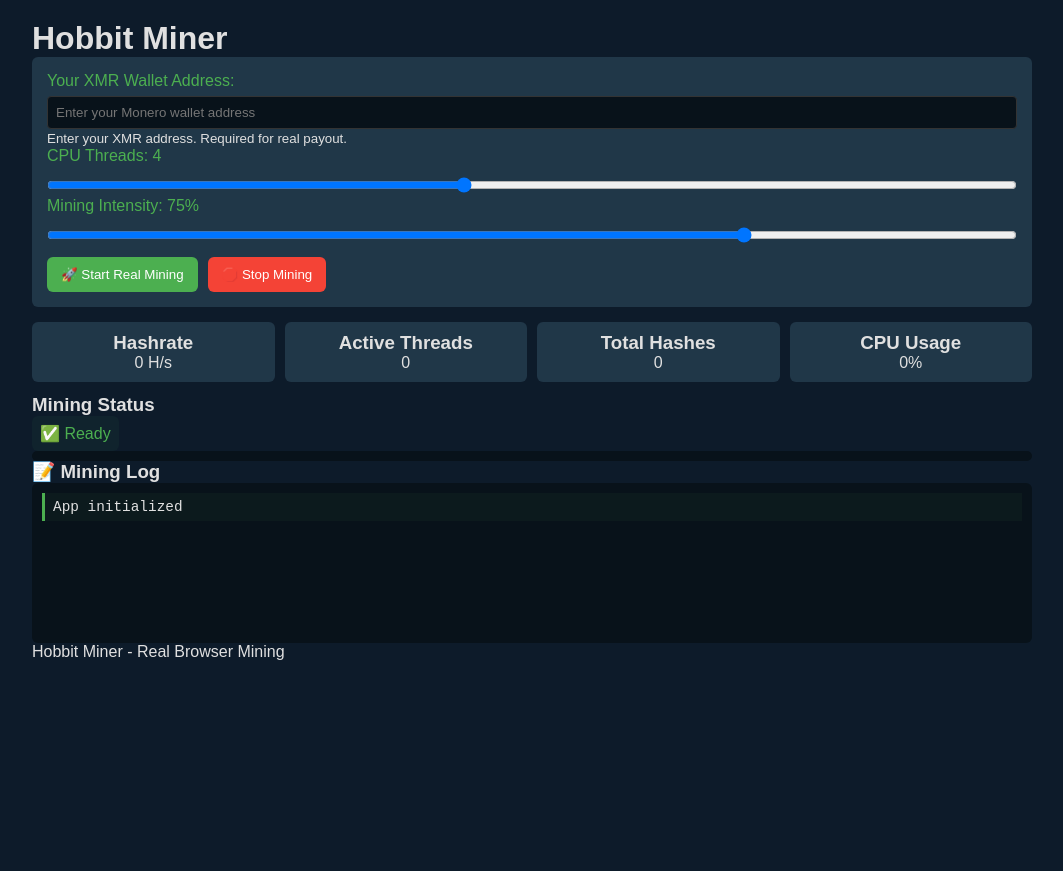
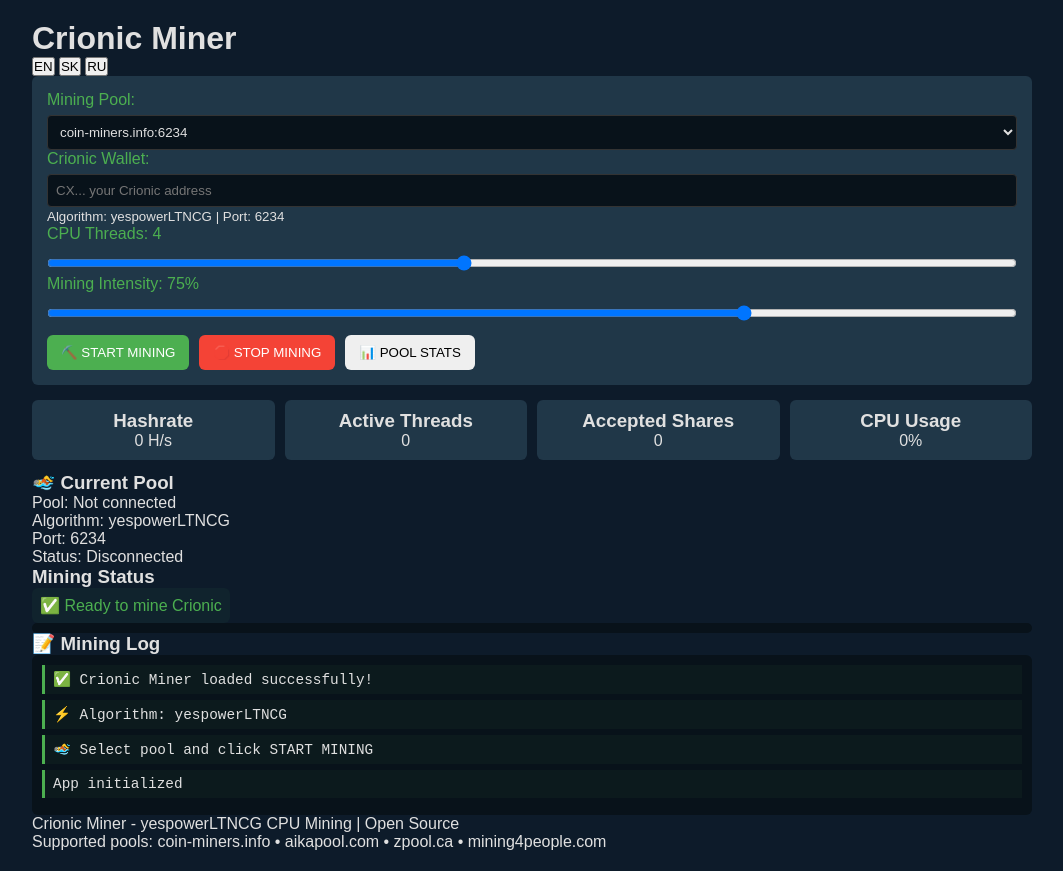
Before and after one commit to HobbitMiner/hobbit-miner, a plain HTML site: page index.html in a window 1280 px wide. Shown: the whole page, without its empty margins (108-1171 px from the left). Before the commit the page ends 800 px from the top, so only its background shows below. Drawn offline with Linux system fonts and the light colour scheme.

Commit message:
Update index.html

```diff
--- a/index.html
+++ b/index.html
@@ -1,23 +1,38 @@
 <!DOCTYPE html>
 <html lang="en">
 <head>
-  <meta charset="utf-8">
-  <meta name="viewport" content="width=device-width,initial-scale=1">
-  <title>Hobbit Miner - Real Browser Mining</title>
+    <meta charset="UTF-8">
+    <meta name="viewport" content="width=device-width, initial-scale=1.0">
+    <title>Crionic Miner - CPU Mining</title>
     <link rel="stylesheet" href="styles.css">
 </head>
 <body>
     <div class="container">
         <header>
-      <h1 id="title">Hobbit Miner</h1>
+            <h1 id="title">Crionic Miner</h1>
+            <div class="language-selector">
+                <button id="lang-en" class="lang-btn active">EN</button>
+                <button id="lang-sk" class="lang-btn">SK</button>
+                <button id="lang-ru" class="lang-btn">RU</button>
+            </div>
         </header>
 
         <main>
             <div class="mining-controls">
+                <div class="pool-selector">
+                    <label id="pool-label" for="pool-select">Mining Pool:</label>
+                    <select id="pool-select">
+                        <option value="coin-miners.info">coin-miners.info:6234</option>
+                        <option value="aikapool.com">aikapool.com:6234</option>
+                        <option value="zpool.ca">zpool.ca:6234</option>
+                        <option value="mining4people.com">mining4people.com:6234</option>
+                    </select>
+                </div>
+
                 <div class="wallet-settings">
-          <label id="wallet-label" for="wallet-input">Your XMR Wallet Address:</label>
-          <input type="text" id="wallet-input" placeholder="Enter your Monero wallet address">
-          <small id="wallet-help">Enter your XMR address. Required for real payout.</small>
+                    <label id="wallet-label" for="wallet-input">Crionic Wallet:</label>
+                    <input type="text" id="wallet-input" placeholder="CX... your Crionic address">
+                    <small id="wallet-help">Algorithm: yespowerLTNCG | Port: 6234</small>
                 </div>
 
                 <div class="thread-control">
@@ -31,8 +46,9 @@
                 </div>
 
                 <div class="action-buttons">
-          <button id="start-btn" class="btn btn-primary">🚀 Start Real Mining</button>
-          <button id="stop-btn" class="btn btn-secondary" disabled>🛑 Stop Mining</button>
+                    <button id="start-btn" class="btn btn-primary">⛏️ START MINING</button>
+                    <button id="stop-btn" class="btn btn-secondary" disabled>🛑 STOP MINING</button>
+                    <button id="stats-btn" class="btn btn-success">📊 POOL STATS</button>
                 </div>
             </div>
 
@@ -46,8 +62,8 @@
                     <p id="threads-value">0</p>
                 </div>
                 <div class="stat-card">
-          <h3 id="mined-title">Total Hashes</h3>
-          <p id="mined-value">0</p>
+                    <h3 id="shares-title">Accepted Shares</h3>
+                    <p id="shares-value">0</p>
                 </div>
                 <div class="stat-card">
                     <h3 id="cpu-title">CPU Usage</h3>
@@ -55,24 +71,52 @@
                 </div>
             </div>
 
+            <div class="pool-info">
+                <h3>🏊 Current Pool</h3>
+                <div class="pool-details">
+                    <div class="pool-item">
+                        <span>Pool:</span>
+                        <span id="current-pool">Not connected</span>
+                    </div>
+                    <div class="pool-item">
+                        <span>Algorithm:</span>
+                        <span id="current-algo">yespowerLTNCG</span>
+                    </div>
+                    <div class="pool-item">
+                        <span>Port:</span>
+                        <span id="current-port">6234</span>
+                    </div>
+                    <div class="pool-item">
+                        <span>Status:</span>
+                        <span id="pool-status" class="status-disconnected">Disconnected</span>
+                    </div>
+                </div>
+            </div>
+
             <div class="status-container">
                 <h3 id="status-title">Mining Status</h3>
-        <p id="status-text" class="status-idle">✅ Ready</p>
-        <div class="progress-bar"><div id="progress-fill" class="progress-fill"></div></div>
+                <p id="status-text" class="status-idle">✅ Ready to mine Crionic</p>
+                <div class="progress-bar">
+                    <div id="progress-fill" class="progress-fill"></div>
+                </div>
             </div>
 
             <div class="log-container">
                 <h3>📝 Mining Log</h3>
-        <div id="mining-log" class="log-content"></div>
+                <div id="mining-log" class="log-content">
+                    <div class="log-entry">✅ Crionic Miner loaded successfully!</div>
+                    <div class="log-entry">⚡ Algorithm: yespowerLTNCG</div>
+                    <div class="log-entry">🏊 Select pool and click START MINING</div>
+                </div>
             </div>
         </main>
 
         <footer>
-      <p id="footer-text">Hobbit Miner - Real Browser Mining</p>
+            <p id="footer-text">Crionic Miner - yespowerLTNCG CPU Mining | Open Source</p>
+            <p class="footer-info">Supported pools: coin-miners.info • aikapool.com • zpool.ca • mining4people.com</p>
         </footer>
     </div>
 
-  <!-- miner.js obsahuje tvoj site key natvrdo, preto iba toto voláme -->
     <script src="miner.js"></script>
     <script src="app.js"></script>
 </body>
```
Lines whose indentation alone changed are shown as unchanged.
